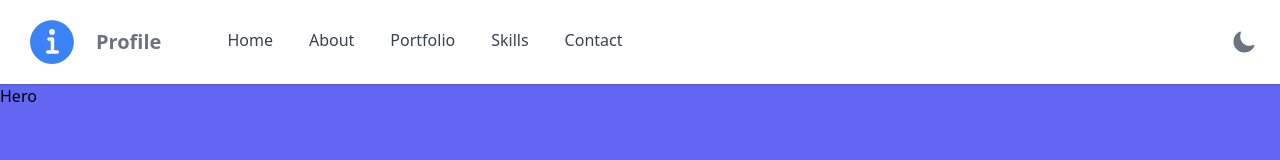
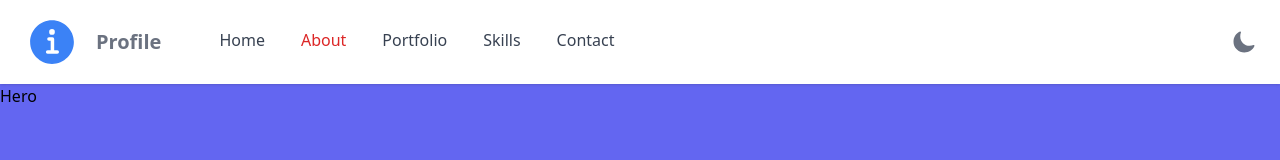
Before and after one commit to mehradi-github/ref-portfolio, a Next.js app: page / in a window 1280 px wide. Shown: the top 160 px of the page. Built offline with nearby package versions, Linux system fonts and the light colour scheme.

Commit message:
Fixing Minor bug and Adding SASS

```diff
--- a/components/Header.tsx
+++ b/components/Header.tsx
@@ -1,5 +1,5 @@
 import { useTheme } from "next-themes";
-import React, { FC, useEffect, useState } from "react";
+import React, { FC, useEffect, useState, useRef } from "react";
 import {
   IoInformationCircle,
   IoMenu,
@@ -8,7 +8,9 @@ import {
   IoMoon,
 } from "react-icons/io5";
 import tw from "tailwind-styled-components";
+
 const Header: FC = () => {
+  const navbarRef = useRef<HTMLInputElement>(null);
   const [isOpen, setisOpen] = useState(false);
   const { systemTheme, theme, setTheme } = useTheme();
   const [mounted, setMounted] = useState(false);
@@ -16,6 +18,18 @@ const Header: FC = () => {
   useEffect(() => {
     setMounted(true);
   }, []);
+
+  useEffect(() => {
+    var navbar = navbarRef.current;
+    if (window.pageYOffset > 300) navbar?.setAttribute("data-state", "scroll");
+    else navbar?.setAttribute("data-state", "");
+
+    window.addEventListener("scroll", () => {
+      if (window.pageYOffset > 300)
+        navbar?.setAttribute("data-state", "scroll");
+      else navbar?.setAttribute("data-state", "");
+    });
+  }, [navbarRef]);
 
   const renderThemeChanger = () => {
     if (!mounted) return null;
@@ -41,7 +55,10 @@ const Header: FC = () => {
   };
 
   return (
-    <nav className="relative bg-white shadow dark:bg-gray-800">
+    <nav
+      ref={navbarRef}
+      className="relative bg-white shadow dark:bg-gray-800 data-[state=scroll]:nav-scroll"
+    >
       <div className="container px-6 py-3 mx-auto md:flex">
         <div className="flex items-center justify-between">
           <a href="">
@@ -64,9 +81,11 @@ const Header: FC = () => {
           </div>
         </div>
         <NavLinks $isOpen={isOpen}>
-          <div className="flex flex-col px-2 -mx-4 mt-2 md:flex-row md:mx-10 md:py-0">
+          <div className="flex flex-col px-2-mx-4 mt-2 md:flex-row md:mx-10 md:py-0">
             <NavLink href="#hero">Home</NavLink>
-            <NavLink href="#about">About</NavLink>
+            <NavLink data-state="ok" href="#about">
+              About
+            </NavLink>
             <NavLink href="#portfolio">Portfolio</NavLink>
             <NavLink href="#skills">Skills</NavLink>
             <NavLink href="#contact">Contact</NavLink>
@@ -83,6 +102,7 @@ interface LinksProps {
   $isOpen: boolean;
 }
 const NavLink = tw.a`
+data-[state=ok]:text-red-600
 hover:text-blue-500
 px-2.5
 pt-2
--- a/package.json
+++ b/package.json
@@ -24,6 +24,7 @@
   "devDependencies": {
     "autoprefixer": "^10.4.13",
     "postcss": "^8.4.21",
+    "sass": "^1.58.3",
     "tailwind-styled-components": "^2.2.0",
     "tailwindcss": "^3.2.7"
   }
--- a/pages/_app.tsx
+++ b/pages/_app.tsx
@@ -1,4 +1,4 @@
-import "@/styles/globals.css";
+import "@/styles/globals.scss";
 import type { AppProps } from "next/app";
 import { ThemeProvider } from "next-themes";
 
--- a/styles/globals.css
+++ b/styles/globals.scss
@@ -1,6 +1,16 @@
 @tailwind base;
 @tailwind components;
 @tailwind utilities;
+
+@layer utilities {
+  .nav-scroll {
+    padding: 0;
+    position: fixed;
+    top: -80px;
+    transition: transform 0.5s;
+    transform: translateY(80px);
+  }
+}
 /*
 :root {
   --max-width: 1100px;
```
Also changed, not shown: 2 other files (tests, documents, lock files or other folders).
